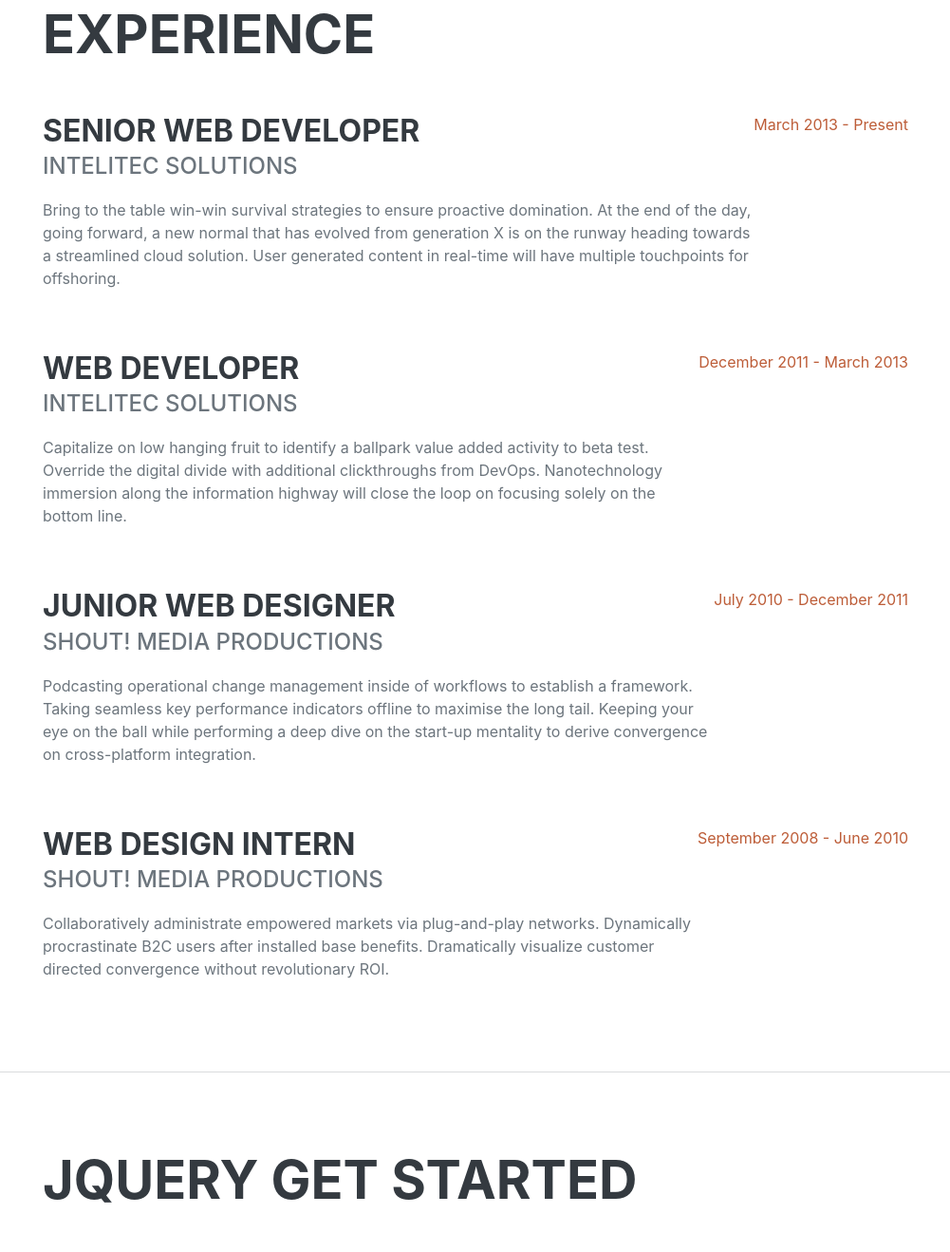
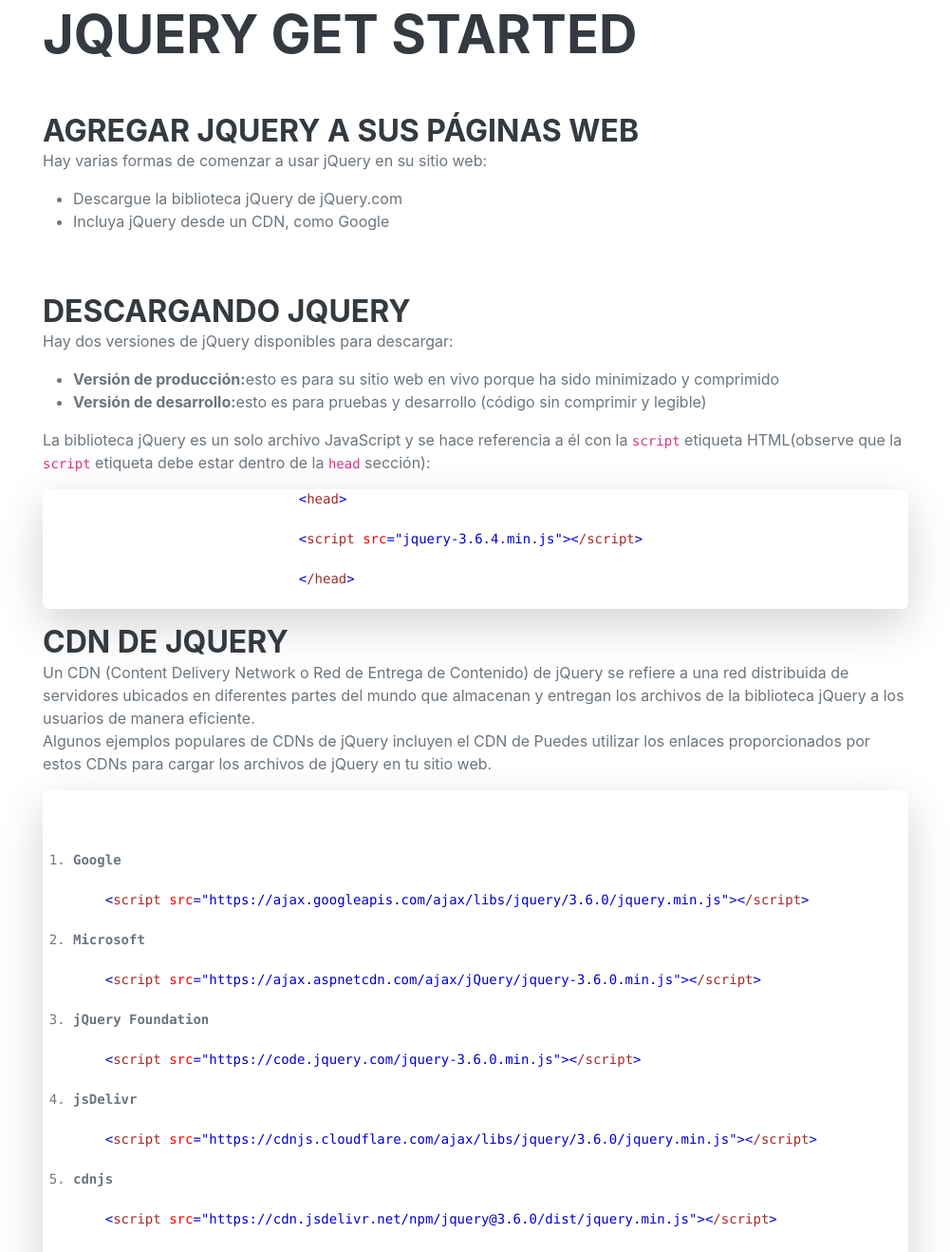
Before and after one commit to mvespin1/10038_Grupo02_PRUEBA, a plain HTML site: page index.html in a window 1280 px wide. Shown: the part 2571-3889 px from the top of the page at 95% size, without its empty margins (275-1276 px from the left). Drawn offline with nearby package versions, Linux system fonts and the light colour scheme; a web font is replaced by a local one.

Commit message:
Update index.html

```diff
--- a/index.html
+++ b/index.html
@@ -128,56 +128,7 @@
         </section>
 
         <hr class="m-0" />
-        <!-- Experience-->
-        <section class="resume-section" id="experience">
-            <div class="resume-section-content">
-                <h2 class="mb-5">Experience</h2>
-                <div class="d-flex flex-column flex-md-row justify-content-between mb-5">
-                    <div class="flex-grow-1">
-                        <h3 class="mb-0">Senior Web Developer</h3>
-                        <div class="subheading mb-3">Intelitec Solutions</div>
-                        <p>Bring to the table win-win survival strategies to ensure proactive domination. At the end of
-                            the day, going forward, a new normal that has evolved from generation X is on the runway
-                            heading towards a streamlined cloud solution. User generated content in real-time will have
-                            multiple touchpoints for offshoring.</p>
-                    </div>
-                    <div class="flex-shrink-0"><span class="text-primary">March 2013 - Present</span></div>
-                </div>
-                <div class="d-flex flex-column flex-md-row justify-content-between mb-5">
-                    <div class="flex-grow-1">
-                        <h3 class="mb-0">Web Developer</h3>
-                        <div class="subheading mb-3">Intelitec Solutions</div>
-                        <p>Capitalize on low hanging fruit to identify a ballpark value added activity to beta test.
-                            Override the digital divide with additional clickthroughs from DevOps. Nanotechnology
-                            immersion along the information highway will close the loop on focusing solely on the bottom
-                            line.</p>
-                    </div>
-                    <div class="flex-shrink-0"><span class="text-primary">December 2011 - March 2013</span></div>
-                </div>
-                <div class="d-flex flex-column flex-md-row justify-content-between mb-5">
-                    <div class="flex-grow-1">
-                        <h3 class="mb-0">Junior Web Designer</h3>
-                        <div class="subheading mb-3">Shout! Media Productions</div>
-                        <p>Podcasting operational change management inside of workflows to establish a framework. Taking
-                            seamless key performance indicators offline to maximise the long tail. Keeping your eye on
-                            the ball while performing a deep dive on the start-up mentality to derive convergence on
-                            cross-platform integration.</p>
-                    </div>
-                    <div class="flex-shrink-0"><span class="text-primary">July 2010 - December 2011</span></div>
-                </div>
-                <div class="d-flex flex-column flex-md-row justify-content-between">
-                    <div class="flex-grow-1">
-                        <h3 class="mb-0">Web Design Intern</h3>
-                        <div class="subheading mb-3">Shout! Media Productions</div>
-                        <p>Collaboratively administrate empowered markets via plug-and-play networks. Dynamically
-                            procrastinate B2C users after installed base benefits. Dramatically visualize customer
-                            directed convergence without revolutionary ROI.</p>
-                    </div>
-                    <div class="flex-shrink-0"><span class="text-primary">September 2008 - June 2010</span></div>
-                </div>
-            </div>
-        </section>
-        <hr class="m-0" />
+
         <!-- GET STARTED IVONNE-->
         <section class="resume-section" id="getstarted">
             <div class="resume-section-content">
@@ -544,7 +495,7 @@
         <!-- Eventos MARCO -->
         <section class="resume-section" id="events">
             <div class="resume-section-content">
-                <h2 class="mb-5">INTRODUCCIÓN A JQUERY</h2>
+                <h2 class="mb-5">Eventos de jQuery</h2>
                 <div class="d-flex flex-column flex-md-row justify-content-between mb-5">
                     <div class="flex-grow-1">
                         <h3 class="mb-0">¿QUÉ SON LOS EVENTOS?</h3><br>
```
